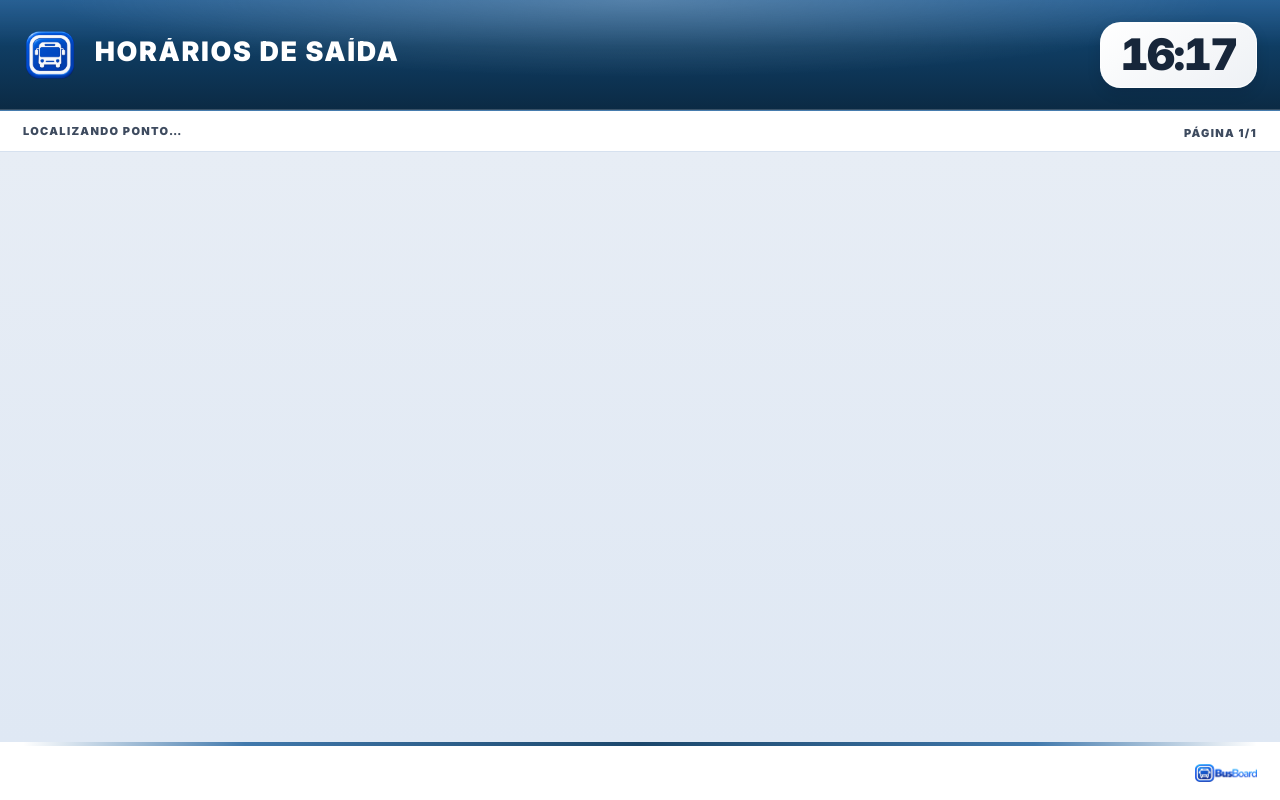
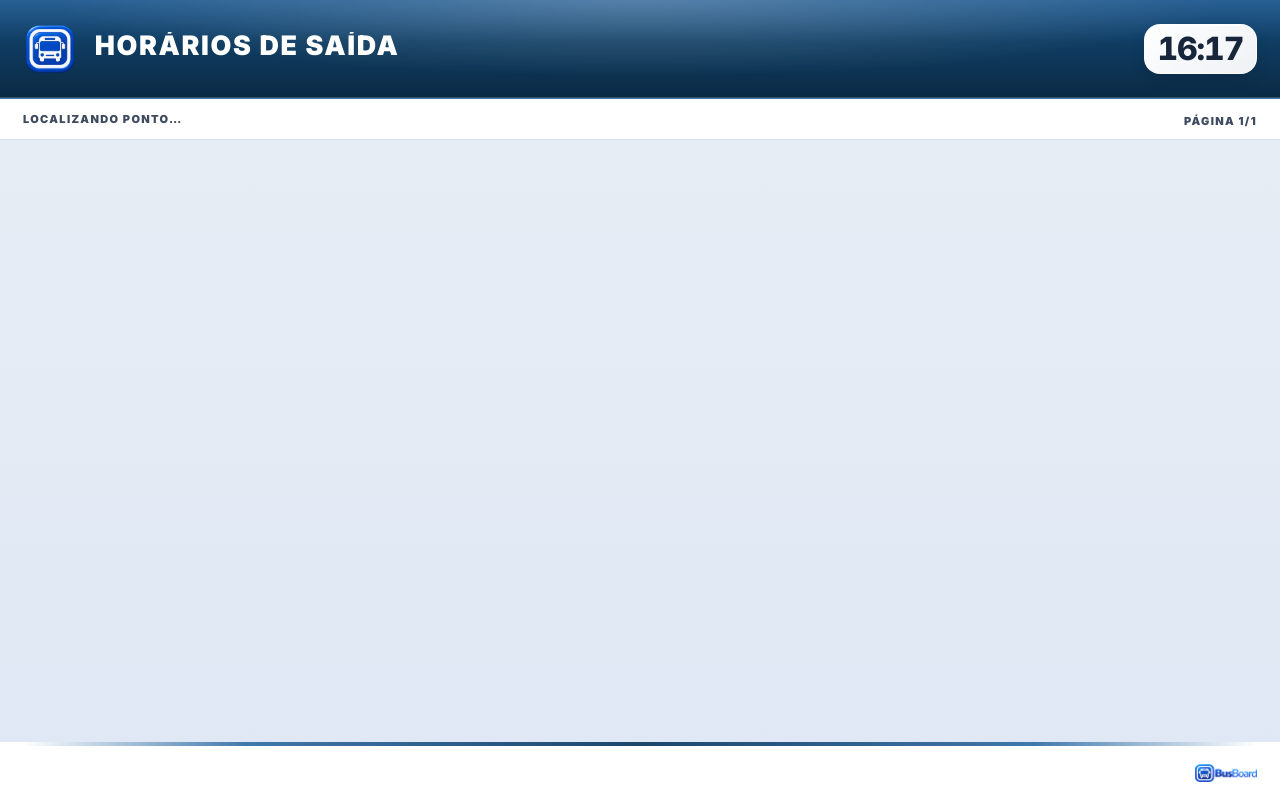
Before and after one commit to pdrcorrea/PainelOnibus-Variavel, a plain HTML site: page index.html in a window 1280 px wide. Drawn offline with nearby package versions, Linux system fonts and the light colour scheme; some packages are replaced by stand-ins of ours.

Commit message:
Balance clock badge proportions with BusBoard header

```diff
--- a/index.html
+++ b/index.html
@@ -161,14 +161,14 @@
     }
     .pvClock{
       user-select:none;
-      font-size: clamp(38px, 3.4vw, 52px);
-      font-weight:900;
+      font-size: clamp(28px, 2.5vw, 42px);
+      font-weight:800;
       line-height:1;
       font-variant-numeric:tabular-nums;
       letter-spacing:-.035em;
       color:#17263a;
-      padding: clamp(8px, .8vw, 12px) clamp(14px, 1.5vw, 22px);
-      border-radius: clamp(16px, 1.6vw, 24px);
+      padding: clamp(8px, .65vw, 10px) clamp(12px, 1vw, 16px);
+      border-radius: clamp(14px, 1.25vw, 19px);
       background: linear-gradient(145deg, #fff 0%, #eef1f5 100%);
       border:1px solid rgba(255,255,255,.85);
       box-shadow: inset 0 1px 0 #fff, 0 5px 14px rgba(2,10,23,.12);
```
